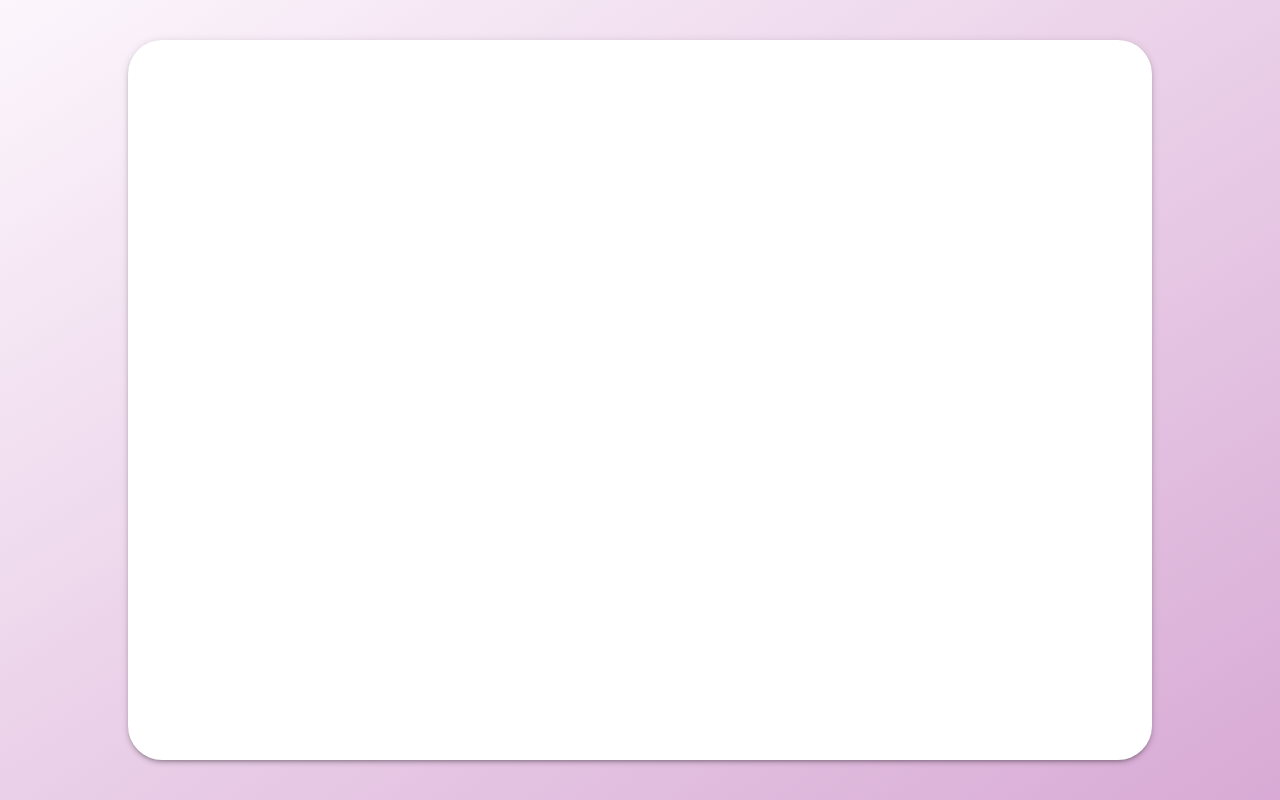
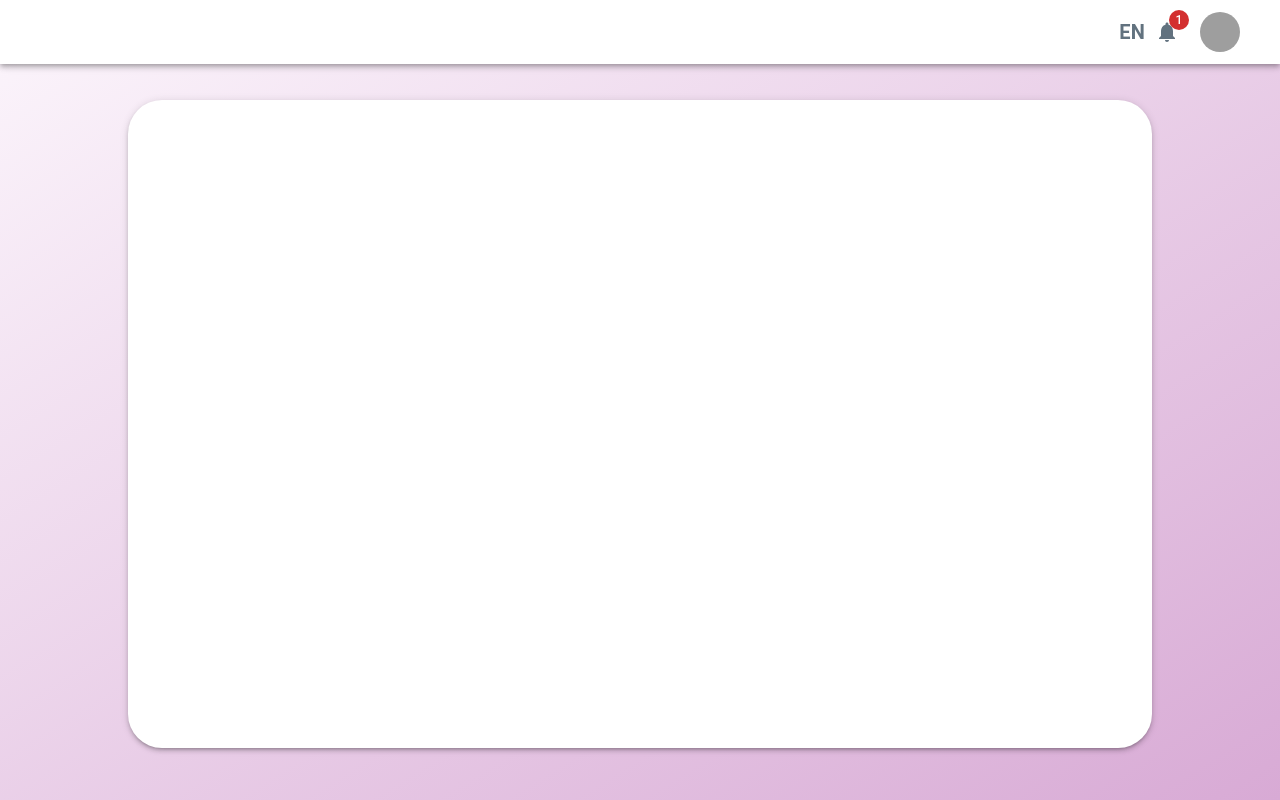
Before and after one commit to KlimaGi/upload-task, a React (Create React App) app: page / in a window 1280 px wide. Built offline with nearby package versions, Linux system fonts and the light colour scheme; grey boxes are pictures that could not be loaded.

Commit message:
feat: add header

```diff
--- a/src/App.tsx
+++ b/src/App.tsx
@@ -2,7 +2,7 @@
 import { Box, CssBaseline, Paper, Typography } from "@mui/material";
 import { createTheme, ThemeProvider } from '@mui/material/styles';
 import './styles/main-styles.css';
-import { height } from '@mui/system';
+import ResponsiveAppBar from './components/header';
 
 
 function App() {
@@ -22,15 +22,15 @@
       },
     },
   });
-  // background="linear-gradient(to right bottom, #fcf6fc, #d8aad5)"
 
   return (
     <div className='container'>
 
       <ThemeProvider theme={theme} >
         <CssBaseline />
+        <ResponsiveAppBar />
         <Box
-          height="100vh"
+          height="90vh"
           display="flex"
           justifyContent="center"
           alignItems="center"
--- /dev/null
+++ b/src/components/header.tsx
@@ -0,0 +1,87 @@
+import * as React from 'react';
+import AppBar from '@mui/material/AppBar';
+import Box from '@mui/material/Box';
+import Toolbar from '@mui/material/Toolbar';
+import IconButton from '@mui/material/IconButton';
+import Typography from '@mui/material/Typography';
+import Menu from '@mui/material/Menu';
+import Container from '@mui/material/Container';
+import Avatar from '@mui/material/Avatar';
+import Badge from '@mui/material/Badge';
+import NotificationsIcon from '@mui/icons-material/Notifications';
+import Tooltip from '@mui/material/Tooltip';
+import MenuItem from '@mui/material/MenuItem';
+import { useTheme } from '@mui/material/styles';
+
+const settings = ['Profile', 'Account', 'Dashboard', 'Logout'];
+
+function ResponsiveAppBar() {
+  const theme = useTheme();
+  const [anchorElUser, setAnchorElUser] = React.useState<null | HTMLElement>(null);
+
+  const handleOpenUserMenu = (event: React.MouseEvent<HTMLElement>) => {
+    setAnchorElUser(event.currentTarget);
+  };
+
+  const handleCloseUserMenu = () => {
+    setAnchorElUser(null);
+  };
+
+  return (
+
+    <AppBar position="static" style={{ background: theme.palette.primary.light }}>
+      <Container maxWidth="xl" >
+        <Toolbar disableGutters sx={{ justifyContent: 'flex-end' }}>
+
+          <IconButton size="small" style={{ color: theme.palette.primary.main }}>
+            <Typography variant="h6" sx={{ fontWeight: 700 }} >
+              EN
+            </Typography>
+          </IconButton>
+
+          <IconButton
+            size="small"
+            aria-label="show 1 new notifications"
+            color='primary'
+          >
+            <Badge badgeContent={1} color="error">
+              <NotificationsIcon />
+            </Badge>
+          </IconButton>
+
+          <Box sx={{ flexGrow: 0, mx: 2 }}>
+            <Tooltip title="Open settings">
+              <IconButton onClick={handleOpenUserMenu} sx={{ p: 0 }}>
+                <Avatar alt="Remy Sharp" src="/static/images/avatar/2.jpg" />
+              </IconButton>
+            </Tooltip>
+            <Menu
+              sx={{ mt: '45px' }}
+              id="menu-appbar"
+              anchorEl={anchorElUser}
+              anchorOrigin={{
+                vertical: 'top',
+                horizontal: 'right',
+              }}
+              keepMounted
+              transformOrigin={{
+                vertical: 'top',
+                horizontal: 'right',
+              }}
+              open={Boolean(anchorElUser)}
+              onClose={handleCloseUserMenu}
+            >
+              {settings.map((setting) => (
+                <MenuItem key={setting} onClick={handleCloseUserMenu}>
+                  <Typography textAlign="center">{setting}</Typography>
+                </MenuItem>
+              ))}
+            </Menu>
+          </Box>
+        </Toolbar>
+      </Container>
+    </AppBar>
+
+  );
+}
+export default ResponsiveAppBar;
```
